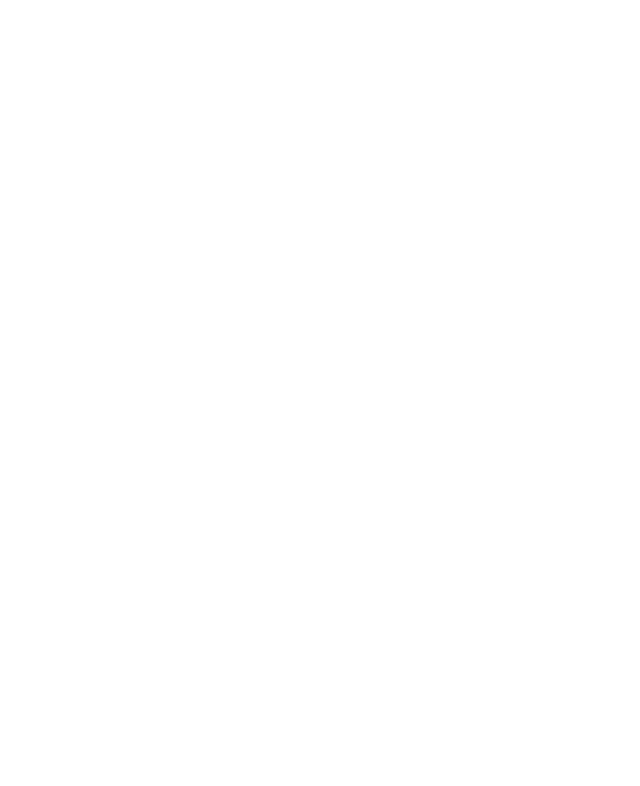
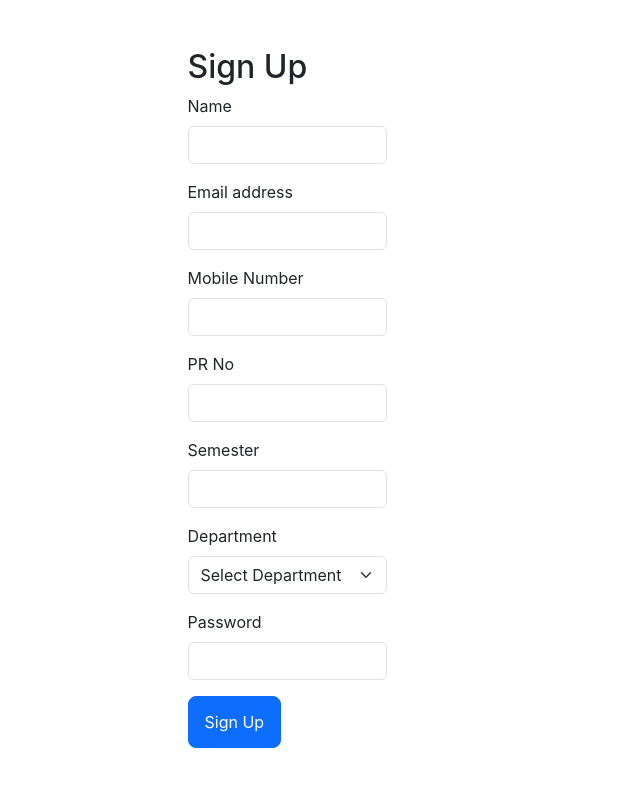
Before and after one commit to Joelthobias/miniStore-frontend, a React (Create React App) app: page /signup in a window 1280 px wide. Before the commit this address had no page. Shown: the top 786 px of the page, without its empty margins (0-640 px from the left). Built offline with nearby package versions, Linux system fonts and the light colour scheme.

Commit message:
user login[complete] user signup [completed]

```diff
--- a/src/App.js
+++ b/src/App.js
@@ -12,6 +12,7 @@ import AddProduct from "./pages/add-product";
 import EditProduct from "./pages/editProduct/editProduct";
 import NavAdmin from "./Components/NavbarAdmin/NavAdmin";
 import Login from './pages/UserLogin/login';
+import Signup from './pages/signup/userSignup';
 
 function App() {
   const isAdminRoute = window.location.pathname.startsWith('/admin');
@@ -27,6 +28,7 @@ function App() {
         <Routes>
           <Route path="/" element={<Home />} />
           <Route path="/login" element={<Login />} />
+          <Route path="/signup" element={<Signup />} />
           <Route path="/cart" element={<Cart />} />
           <Route path="/admin" element={<AdminDash />} />
           <Route path="/admin/add-product" element={<AddProduct />} />
--- a/src/Components/Navbar/NavBar.jsx
+++ b/src/Components/Navbar/NavBar.jsx
@@ -1,16 +1,30 @@
-import React from 'react'
+import React from 'react';
 import './navbar.css';
+
 const NavBar = () => {
+  // Fetch user data from local storage
+  const user = localStorage.getItem('user');
+
   return (
     <nav className='container my-5'>
       <h3><a href="/">Mini-Store</a></h3>
       <div className="nav-items">
-
-        <button className='btn btn-dark'>Logout</button>
-        <i onClick={()=>window.location.href="/cart"} className="fa-solid fa-cart-shopping ms-5"></i>
+        {/* Render user name and logout button */}
+        {user && (
+          <div className="user-info">
+            <span className="user-name">Welcome, {user}</span> <br />
+            <button className='btn btn-dark'>Logout</button>
+          </div>
+        )}
+        {/* If user doesn't exist, render login button */}
+        {!user && (
+          <button onClick={() => window.location.href = '/login'} className='btn btn-dark'>Login</button>
+        )}
+        {/* Cart icon */}
+        <i onClick={() => window.location.href = "/cart"} className="fa-solid fa-cart-shopping ms-5"></i>
       </div>
     </nav>
-  )
+  );
 }
 
-export default NavBar
+export default NavBar;
--- a/src/pages/Dashboard/Dashboard.jsx
+++ b/src/pages/Dashboard/Dashboard.jsx
@@ -1,44 +1,73 @@
-import React, { useEffect, useState } from 'react'
-import './Dashboard.css'
+import React, { useEffect, useState } from 'react';
+import './Dashboard.css';
+import axios from 'axios';
+
 const Dashboard = () => {
-    const [products, setProducts] = useState({})
+    const [products, setProducts] = useState([]);
+
     useEffect(() => {
-        const fectchPros = async () => {
-            const url = `http://localhost:4040`;
-            try {
-                console.log("Api callied to fetch");
+        fetchProducts();
+    }, []);
+
+    const fetchProducts = async () => {
+        try {
+            const response = await axios.get('http://localhost:4040');
+            setProducts(response.data.products);
+        } catch (error) {
+            console.error('Error fetching products:', error);
+        }
+    };
+
+    const addToCart = async (productId) => {
+        try {
+            await axios.post(`http://localhost:4040/add-to-cart/${productId}`);
+            updateProductInCart(productId, true);
+        } catch (error) {
+            console.error('Error adding item to cart:', error);
+        }
+    };
+
+    const removeFromCart = async (userId, productId) => {
+        try {
+            await axios.delete(`http://localhost:4040/remove-from-cart/${userId}/${productId}`);
+            updateProductInCart(productId, false);
+        } catch (error) {
+            console.error('Error removing item from cart:', error);
+        }
+    };
 
 
+    const updateProductInCart = (productId, inCart) => {
+        setProducts(prevProducts => {
+            return prevProducts.map(product => {
+                if (product.productID === productId) {
+                    return { ...product, inCart };
+                }
+                return product;
+            });
+        });
+    };
 
-                const response = await fetch(url);
-                const data = await response.json();
-                console.log(data.products);
-
-                setProducts(data.products)
-            } catch (error) {
-                console.error(error);
-                throw error;
-            }
-        }
-        fectchPros()
-    }, [])
     return (
         <div className='container row'>
             {products && products.length > 0 ? (
                 products.map(product => (
-
-                    <div className="card col-md-3 p-5 mx-5" >
-                        <img crossOrigin='anonymous' src={`http://localhost:4040${product.img}`} className="card-img-top" alt="..."></img>
+                    <div className="card col-md-3 p-5 mx-5" key={product.productID}>
+                        <img crossOrigin='anonymous' src={`http://localhost:4040${product.img}`} className="card-img-top" alt="..." />
                         <div className="card-body">
                             <h5 className="card-title">{product.title}</h5>
-                            <p className="card-text fs-5">{product.price} <i class="fa-solid fa-indian-rupee-sign"></i></p>
-                            <a href="#" className="btn btn-primary">Add to Cart</a>
+                            <p className="card-text fs-5">{product.price} <i className="fa-solid fa-indian-rupee-sign"></i></p>
+                            {product.inCart ? (
+                                <button className="btn btn-danger" onClick={() => removeFromCart(product.productID)}>Remove from Cart</button>
+                            ) : (
+                                <button className="btn btn-primary" onClick={() => addToCart(product.productID)}>Add to Cart</button>
+                            )}
                         </div>
                     </div>
                 ))
-            ):"NO products found"}
+            ) : "No products found"}
         </div>
-    )
-}
+    );
+};
 
-export default Dashboard
+export default Dashboard;
--- a/src/pages/UserLogin/login.jsx
+++ b/src/pages/UserLogin/login.jsx
@@ -4,7 +4,7 @@ import { Link } from 'react-router-dom';
 
 const Login = () => {
     const [formData, setFormData] = useState({
-        mobileNumber: '',
+        mobile: '',
         password: ''
     });
     const [error, setError] = useState('');
@@ -21,8 +21,13 @@ const Login = () => {
         e.preventDefault();
         try {
             const response = await axios.post('http://localhost:4040/login', formData);
-            console.log('Login successful:', response.data);
+            console.log('Login successful:', response.data.user);
+            localStorage.setItem('token', response.data.token);
+            localStorage.setItem('user', response.data.user.name);
+            window.location.href = '/'
+
             // Redirect the user to the dashboard or homepage
+
         } catch (error) {
             console.error('Login error:', error.response.data);
             setError(error.response.data.error);
@@ -37,8 +42,8 @@ const Login = () => {
                     {error && <div className="alert alert-danger">{error}</div>}
                     <form onSubmit={handleSubmit}>
                         <div className="mb-3">
-                            <label htmlFor="mobileNumber" className="form-label">Mobile Number</label>
-                            <input type="tel" className="form-control" id="mobileNumber" name="mobileNumber" value={formData.mobileNumber} onChange={handleChange} placeholder="Enter mobile number" required />
+                            <label htmlFor="mobile" className="form-label">Mobile</label>
+                            <input type="tel" className="form-control" id="mobile" name="mobile" value={formData.mobile} onChange={handleChange} placeholder="Enter mobile number" required />
                         </div>
                         <div className="mb-3">
                             <label htmlFor="password" className="form-label">Password</label>
--- /dev/null
+++ b/src/pages/signup/userSignup.jsx
@@ -0,0 +1,85 @@
+import React, { useState } from 'react';
+import axios from 'axios';
+
+const Signup = () => {
+    const [formData, setFormData] = useState({
+        name: '',
+        email: '',
+        mobile: '',
+        prno: '',
+        semester: '',
+        department: '',
+        password: ''
+    });
+
+    const handleChange = (e) => {
+        const { name, value } = e.target;
+        setFormData(prevData => ({
+            ...prevData,
+            [name]: value
+        }));
+    };
+
+    const handleSubmit = async (e) => {
+        e.preventDefault();
+        try {
+            const response = await axios.post('http://localhost:4040/signup', formData);
+            console.log('Signup successful:', response.data);
+            localStorage.setItem('user', response.data.user);
+
+            window.location.href='/'
+            // Redirect the user to the dashboard or homepage
+        } catch (error) {
+            console.error('Signup error:', error.response.data);
+            // Handle signup error (e.g., display error message)
+        }
+    };
+
+    return (
+        <div className="container mt-5">
+            <div className="row justify-content-center">
+                <div className="col-md-6">
+                    <h2>Sign Up</h2>
+                    <form onSubmit={handleSubmit}>
+                        <div className="mb-3">
+                            <label htmlFor="name" className="form-label">Name</label>
+                            <input type="text" className="form-control" id="name" name="name" value={formData.name} onChange={handleChange} required />
+                        </div>
+                        <div className="mb-3">
+                            <label htmlFor="email" className="form-label">Email address</label>
+                            <input type="email" className="form-control" id="email" name="email" value={formData.email} onChange={handleChange} required />
+                        </div>
+                        <div className="mb-3">
+                            <label htmlFor="mobile" className="form-label">Mobile Number</label>
+                            <input type="tel" className="form-control" id="mobile" name="mobile" value={formData.mobile} onChange={handleChange} required />
+                        </div>
+                        <div className="mb-3">
+                            <label htmlFor="prno" className="form-label">PR No</label>
+                            <input type="text" className="form-control" id="prno" name="prno" value={formData.prno} onChange={handleChange} required />
+                        </div>
+                        <div className="mb-3">
+                            <label htmlFor="semester" className="form-label">Semester</label>
+                            <input type="number" className="form-control" id="semester" name="semester" value={formData.semester} onChange={handleChange} min="1" max="6" required />
+                        </div>
+                        <div className="mb-3">
+                            <label htmlFor="department" className="form-label">Department</label>
+                            <select className="form-select" id="department" name="department" value={formData.department} onChange={handleChange} required>
+                                <option value="">Select Department</option>
+                                <option value="Computer Engineering (CT)">Computer Engineering (CT)</option>
+                                <option value="Electronics and Communication Engineering (EC)">Electronics and Communication Engineering (EC)</option>
+                                <option value="Tool and Die (TD)">Tool and Die (TD)</option>
+                            </select>
+                        </div>
+                        <div className="mb-3">
+                            <label htmlFor="password" className="form-label">Password</label>
+                            <input type="password" className="form-control" id="password" name="password" value={formData.password} onChange={handleChange} required />
+                        </div>
+                        <button type="submit" className="btn btn-primary">Sign Up</button>
+                    </form>
+                </div>
+            </div>
+        </div>
+    );
+};
+
+export default Signup;
```
